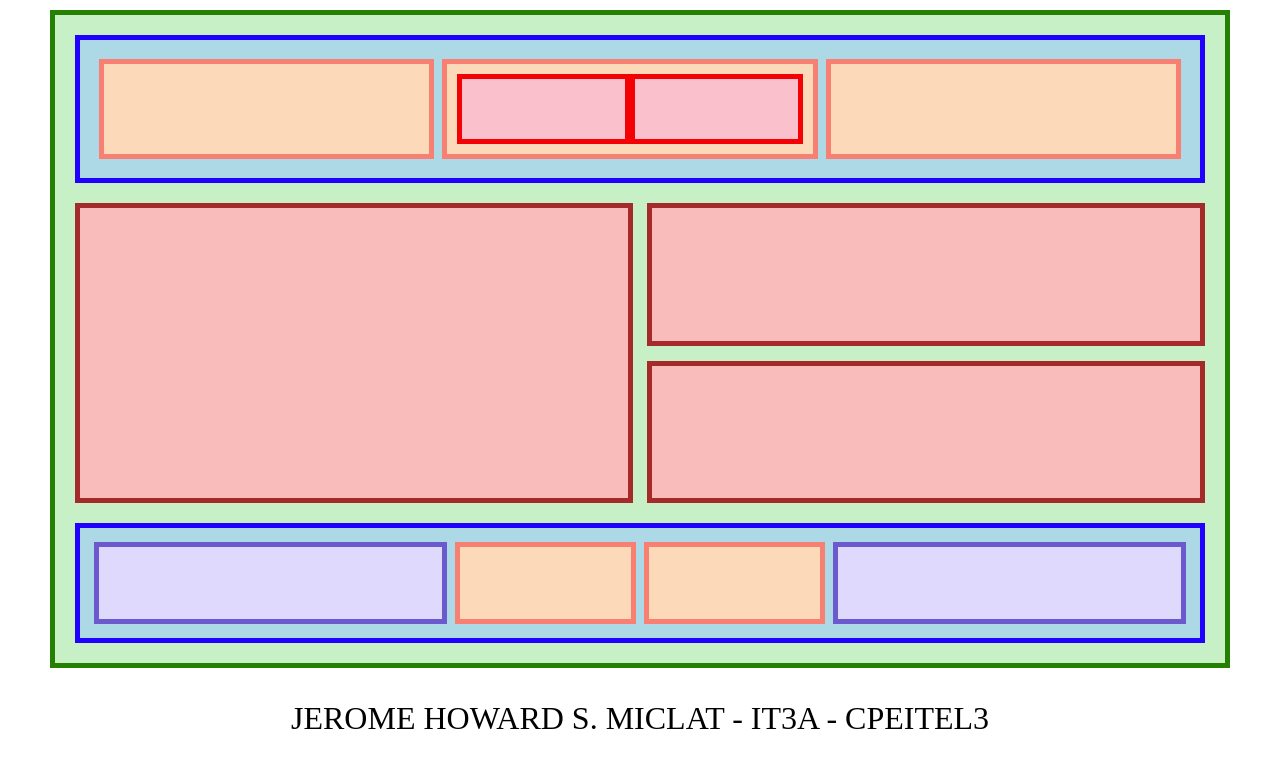
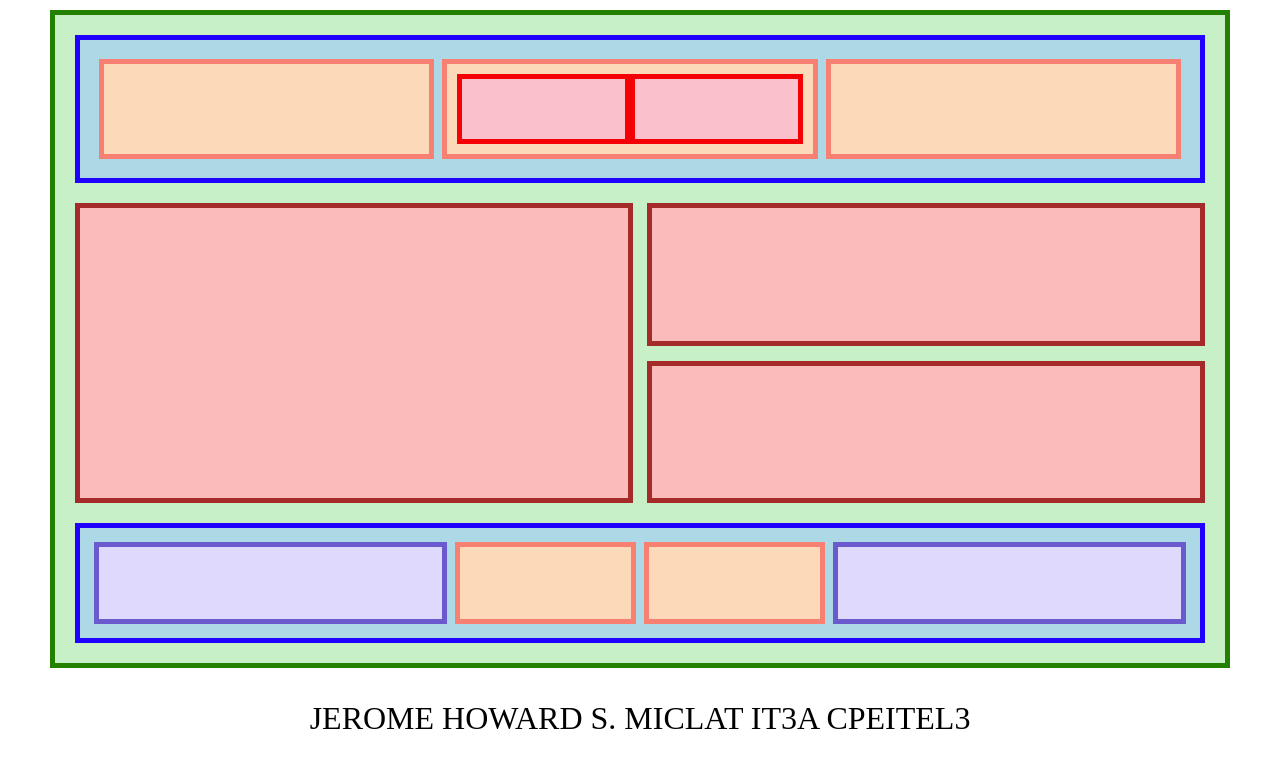
Before and after one commit to HowardMiclat/layout, a plain HTML site: page index.html in a window 1280 px wide. Drawn offline with Linux system fonts and the light colour scheme.

Commit message:
Update index.html

```diff
--- a/index.html
+++ b/index.html
@@ -29,7 +29,8 @@
           </div>
         </div>
         <div class=fullname>
-            <p>JEROME HOWARD S. MICLAT - IT3A - CPEITEL3<p>
+
+            <p>JEROME HOWARD S. MICLAT IT3A  CPEITEL3<p>
         </div>
     </body>
 </html>
```
